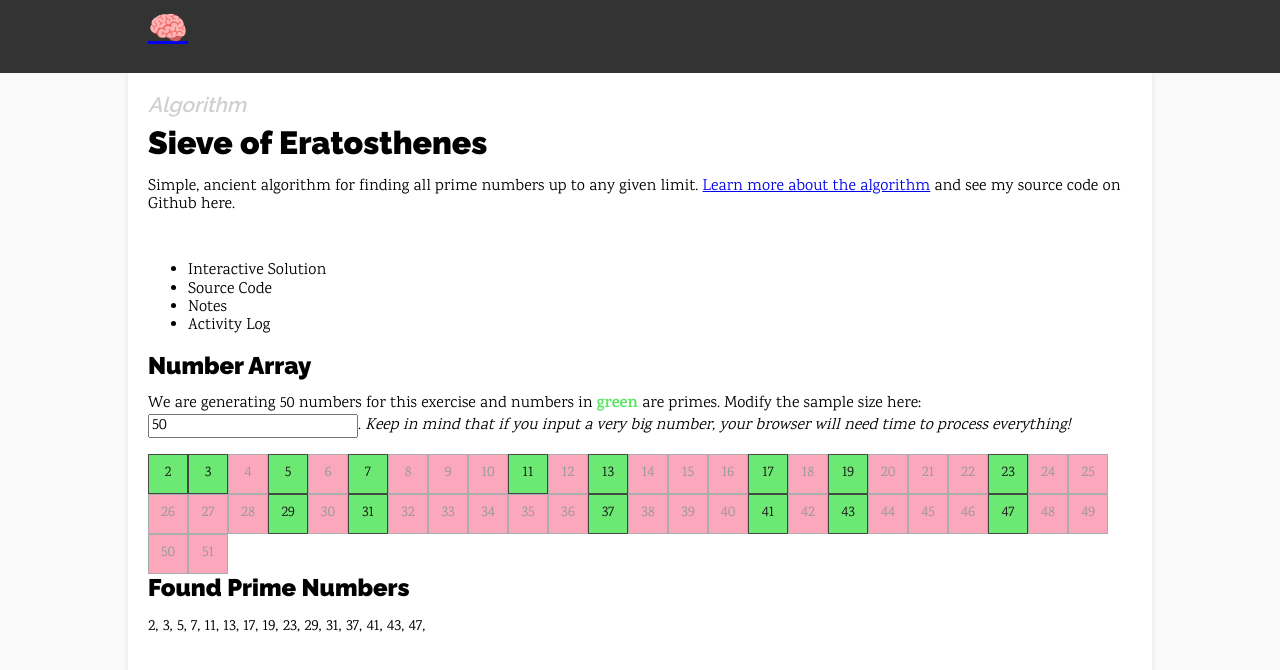
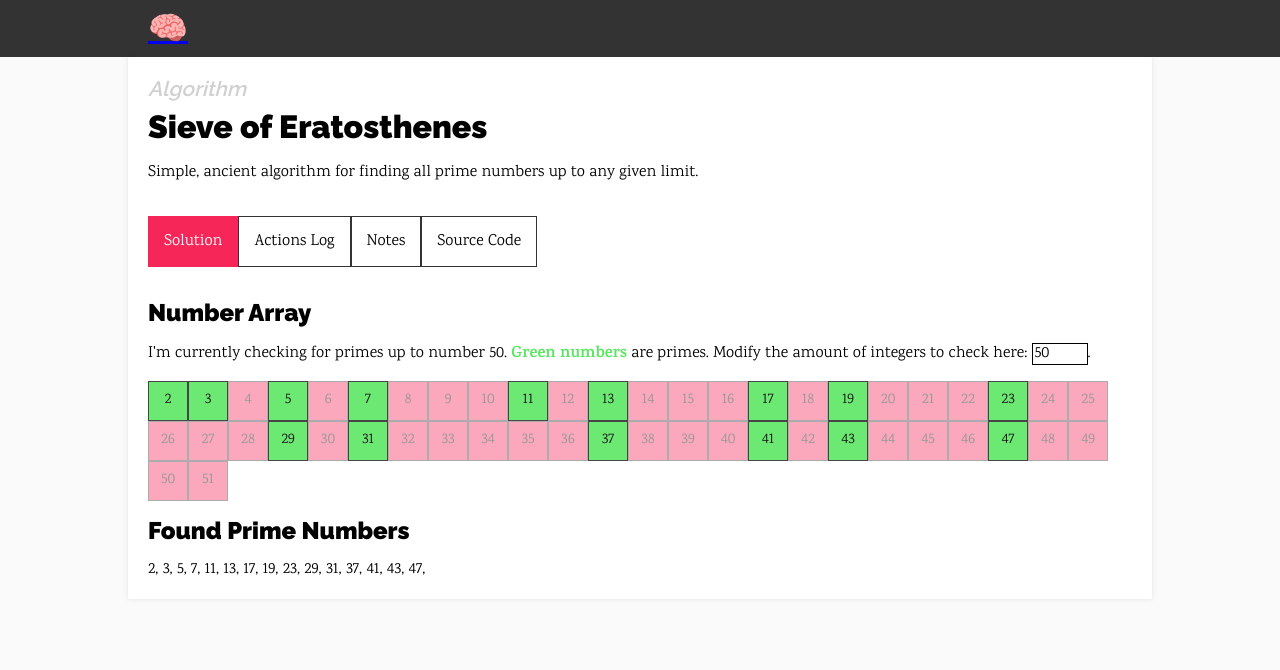
Before and after one commit to antoniwan/react-exercise-playground, a React (Create React App) app: page /algorithms/sieve-of-eratosthenes in a window 1280 px wide. Shown: the top 670 px of the page. Built offline with nearby package versions, Linux system fonts and the light colour scheme.

Commit message:
Checkpoint!

```diff
--- a/package.json
+++ b/package.json
@@ -4,6 +4,7 @@
   "private": true,
   "dependencies": {
     "normalize.css": "^8.0.1",
+    "prismjs": "^1.15.0",
     "react": "^16.7.0",
     "react-dom": "^16.7.0",
     "react-router-dom": "^4.3.1",
--- a/src/algorithms/sieve-of-eratosthenes.js
+++ b/src/algorithms/sieve-of-eratosthenes.js
@@ -1,11 +1,12 @@
 import React, { Component } from "react";
 import { Tab, Tabs, TabList, TabPanel } from "react-tabs";
 import styled from "styled-components";
-import MainLayout from "../components/MainLayout";
+import AlgorithmLayout from "../components/AlgorithmLayout";
 
 const algorithmName = `Sieve of Eratosthenes`;
-const algorithmDescription = `Simple, ancient algorithm for finding all prime numbers up to any given limit`;
-const algoirthmURL = `https://en.wikipedia.org/wiki/Sieve_of_Eratosthenes`;
+const algorithmDescription = `Simple, ancient algorithm for finding all prime numbers up to any given limit.`;
+const algorithmInstructions = `In this coding exercise I will find all the prime numbers less than or equal to a given integer using Eratosthenes' method.`;
+const algorithmURL = `https://en.wikipedia.org/wiki/Sieve_of_Eratosthenes`;
 
 const StyledAlgorithm = styled.div`
   display: flex;
@@ -17,31 +18,6 @@ const StyledAlgorithm = styled.div`
     font-weight: bold;
   }
 
-  .algorithm__header {
-    h2 {
-      font-weight: 600;
-      font-style: italic;
-      color: var(--color-dark-gray);
-      font-size: 1.3rem;
-      margin-bottom: 0.5rem;
-    }
-    margin-bottom: 1rem;
-  }
-
-  .algorithm__content {
-    display: flex;
-    flex-direction: row;
-    flex-wrap: wrap;
-  }
-
-  .algorithm__main {
-    flex: 65%;
-    margin-bottom: 1rem;
-  }
-
-  .algorithm__aside {
-    margin-bottom: 1rem;
-  }
   .prime-list {
     margin: 0;
     padding: 0;
@@ -63,6 +39,7 @@ const StyledAlgorithm = styled.div`
     list-style: none;
     display: flex;
     flex-wrap: wrap;
+    margin-bottom: 1rem;
   }
   .number {
     box-sizing: border-box;
@@ -73,12 +50,10 @@ const StyledAlgorithm = styled.div`
     text-align: center;
     border: 1px solid var(--color-black);
     overflow: hidden;
-
     display: flex;
     justify-content: center;
     align-items: center;
     font-size: 0.95rem;
-
     opacity: 0.9;
 
     &.striked-out {
@@ -137,11 +112,11 @@ class Sieve_of_Eratosthenes extends Component {
     let startingFrom = 2;
     let numberArray = [];
 
-    // This iteration is not working for some reason!
-    // WTF!!!!!
     // const numberArray = new Array(numberAmount).fill().map(() => {
     //   return index++;
     // });
+    // This iteration only works on 1st run for some reason!
+    // Dunno why! WTF!!!!!
 
     for (let index = 0; index < numberAmount; index++) {
       numberArray[index] = startingFrom;
@@ -198,7 +173,7 @@ class Sieve_of_Eratosthenes extends Component {
             () => {
               this.addLogItem(
                 `Cross out ${p *
-                  number} (${p} x ${number}) because it's a multiple of ${p}.`
+                  number} (${p} x ${number}). It's a multiple of ${p}`
               );
             }
           );
@@ -216,7 +191,7 @@ class Sieve_of_Eratosthenes extends Component {
         primeNumberArray
       },
       () => {
-        this.addLogItem(`Found a new prime number: ${number}!`);
+        this.addLogItem(`Found a new prime number: ${number}`);
       }
     );
   }
@@ -273,39 +248,31 @@ class Sieve_of_Eratosthenes extends Component {
     });
 
     const activityLogList = activityLogArray.map(activity => {
-      return <li key={`process-${Math.random()}`}>{activity}</li>;
+      return <li key={`log-entry-${Math.random()}`}>{activity}</li>;
     });
 
     return (
-      <MainLayout>
+      <AlgorithmLayout
+        algorithmName={algorithmName}
+        algorithmDescription={algorithmDescription}
+        algorithmInstructions={algorithmInstructions}
+        algorithmURL={algorithmURL}
+      >
         <StyledAlgorithm>
-          <div className="algorithm__header">
-            <h2>Algorithm</h2>
-            <h1>{algorithmName}</h1>
-            <p>
-              {algorithmDescription}.{" "}
-              <a href={algoirthmURL} target="_blank" rel="noopener noreferrer">
-                Learn more about the algorithm
-              </a>{" "}
-              and see my source code on Github here.
-            </p>
-          </div>
-
-          <div className="algorithm__content">
           <Tabs>
             <TabList>
-                <Tab>Interactive Solution</Tab>
+              <Tab>Solution</Tab>
+              <Tab>Actions Log</Tab>
+              <Tab>Notes</Tab>
               <Tab>Source Code</Tab>
-                <Tab>Notes</Tab>
-                <Tab>Activity Log</Tab>
             </TabList>
 
             <TabPanel>
               <h2>Number Array</h2>
               <p>
-                  We are generating {numberAmount} numbers for this exercise and
-                  numbers in <span className="number-green">green</span> are
-                  primes. Modify the sample size here:{" "}
+                I'm currently checking for primes up to number {numberAmount}.{" "}
+                <span className="number-green">Green numbers</span> are primes.
+                Modify the amount of integers to check here:{" "}
                 <input
                   type="number"
                   id="numbers"
@@ -314,11 +281,7 @@ class Sieve_of_Eratosthenes extends Component {
                   value={numberAmount}
                   onChange={this.handleNumberAmountChange}
                 />
-                  .{" "}
-                  <em>
-                    Keep in mind that if you input a very big number, your
-                    browser will need time to process everything!
-                  </em>
+                .
               </p>
 
               <div>
@@ -330,24 +293,39 @@ class Sieve_of_Eratosthenes extends Component {
                 <ul className="prime-list">{primeNumberList}</ul>
               </aside>
             </TabPanel>
+
             <TabPanel>
-                <h2>Source Code</h2>
+              <h2>Actions Log</h2>
+              <div>
+                <ol>{activityLogList}</ol>
+              </div>
             </TabPanel>
 
             <TabPanel>
               <h2>Notes</h2>
+              <ul>
+                <li>
+                  <a
+                    href={algorithmURL}
+                    target="_blank"
+                    rel="noopener noreferrer"
+                  >
+                    Learn more about the algorithm here.
+                  </a>
+                </li>
+                <li>
+                  This algorithm is so inneficient that it will wreck your
+                  browser if you input a number bigger than 500ish!
+                </li>
+              </ul>
             </TabPanel>
 
             <TabPanel>
-                <h3>Activity Log</h3>
-                <div>
-                  <ol>{activityLogList}</ol>
-                </div>
+              <h2>Source Code</h2>
             </TabPanel>
           </Tabs>
-          </div>
         </StyledAlgorithm>
-      </MainLayout>
+      </AlgorithmLayout>
     );
   }
 }
--- /dev/null
+++ b/src/components/AlgorithmLayout.js
@@ -0,0 +1,89 @@
+import React, { Component } from "react";
+import styled from "styled-components";
+import MainLayout from "../components/MainLayout";
+
+const StyledAlgorithmLayout = styled.div`
+  display: flex;
+  flex-direction: column;
+  flex-wrap: wrap;
+
+  .algorithm__header {
+    h2 {
+      font-weight: 600;
+      font-style: italic;
+      color: var(--color-dark-gray);
+      font-size: 1.3rem;
+      margin-bottom: 0.5rem;
+    }
+    margin-bottom: 1rem;
+  }
+
+  .algorithm__content {
+    display: flex;
+    flex-direction: row;
+    flex-wrap: wrap;
+  }
+
+  .algorithm__main {
+    margin-bottom: 1rem;
+  }
+
+  .react-tabs__tab {
+    border: 1px solid var(--color-black);
+    cursor: pointer;
+    list-style: none;
+    padding: 15px;
+    border-radius: 0;
+    line-height: 1.2rem;
+    text-align: center;
+  }
+
+  .react-tabs__tab-list {
+    margin: 0;
+    padding: 0;
+    margin-bottom: 2rem;
+    display: flex;
+  }
+
+  .react-tabs__tab--selected {
+    border: 1px solid var(--color-pretty-pink);
+    background: var(--color-pretty-pink);
+    color: white;
+  }
+
+  input {
+    border: 1px solid black;
+  }
+
+  input[type="number"] {
+    width: 50px;
+  }
+`;
+
+class AlgorithmLayout extends Component {
+  render() {
+    const {
+      algorithmDescription,
+      algorithmName,
+      algorithmInstructions,
+      algorithmURL,
+      children
+    } = this.props;
+    return (
+      <MainLayout>
+        <StyledAlgorithmLayout>
+          <div className="algorithm__header">
+            <h2>Algorithm</h2>
+            <h1>{algorithmName}</h1>
+            <p>{algorithmDescription}</p>
+            {/* <p>{algorithmInstructions}</p> */}
+          </div>
+
+          <div className="algorithm__content">{children}</div>
+        </StyledAlgorithmLayout>
+      </MainLayout>
+    );
+  }
+}
+
+export default AlgorithmLayout;
--- a/src/components/MainLayout.js
+++ b/src/components/MainLayout.js
@@ -9,6 +9,10 @@ const StyledMainLayout = styled.div`
     display: flex;
     flex-wrap: wrap;
     justify-content: center;
+
+    h1 {
+      margin: 0;
+    }
   }
   header .header--container {
     width: 100%;
--- a/src/globals.css
+++ b/src/globals.css
@@ -53,4 +53,5 @@ h6 {
 
 p {
   margin-bottom: 1rem;
+  line-height: 1.4rem;
 }
```
Also changed, not shown: 1 other file (tests, documents, lock files or other folders). Lines whose indentation alone changed are shown as unchanged.
